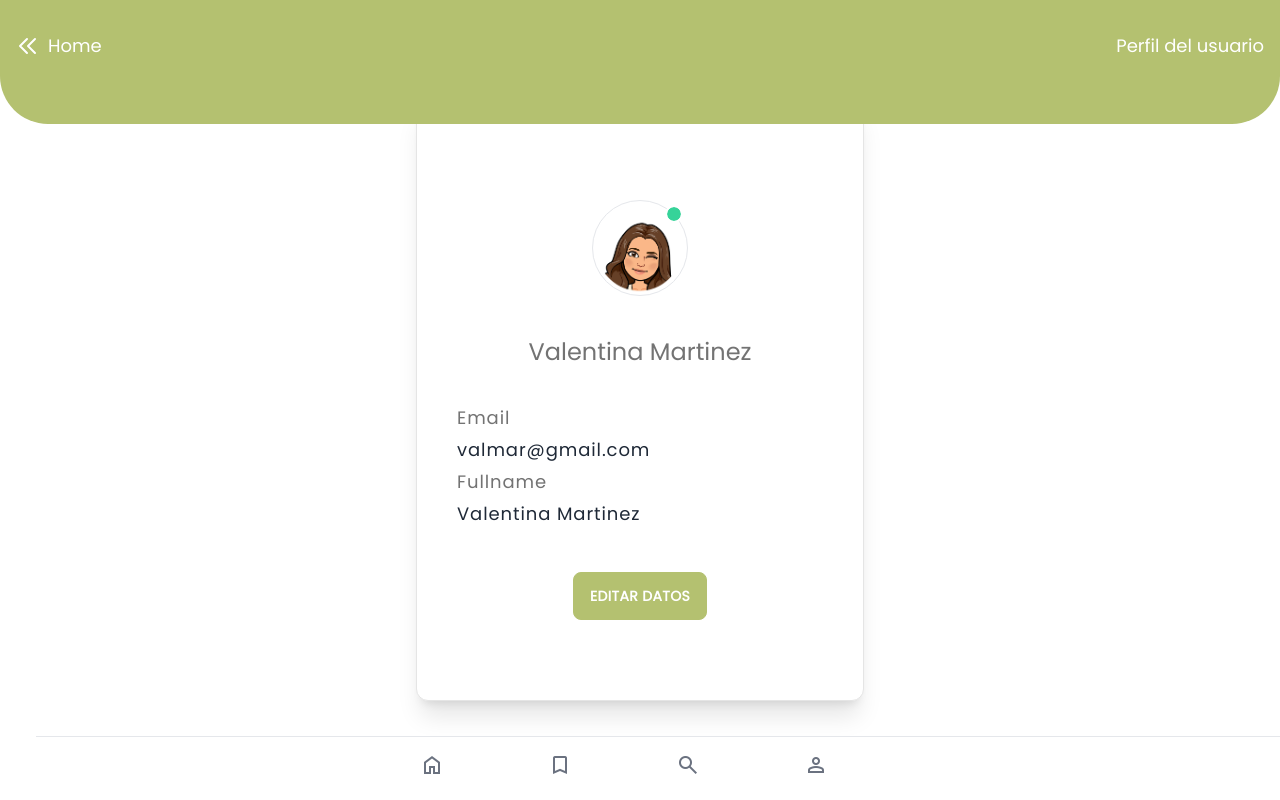
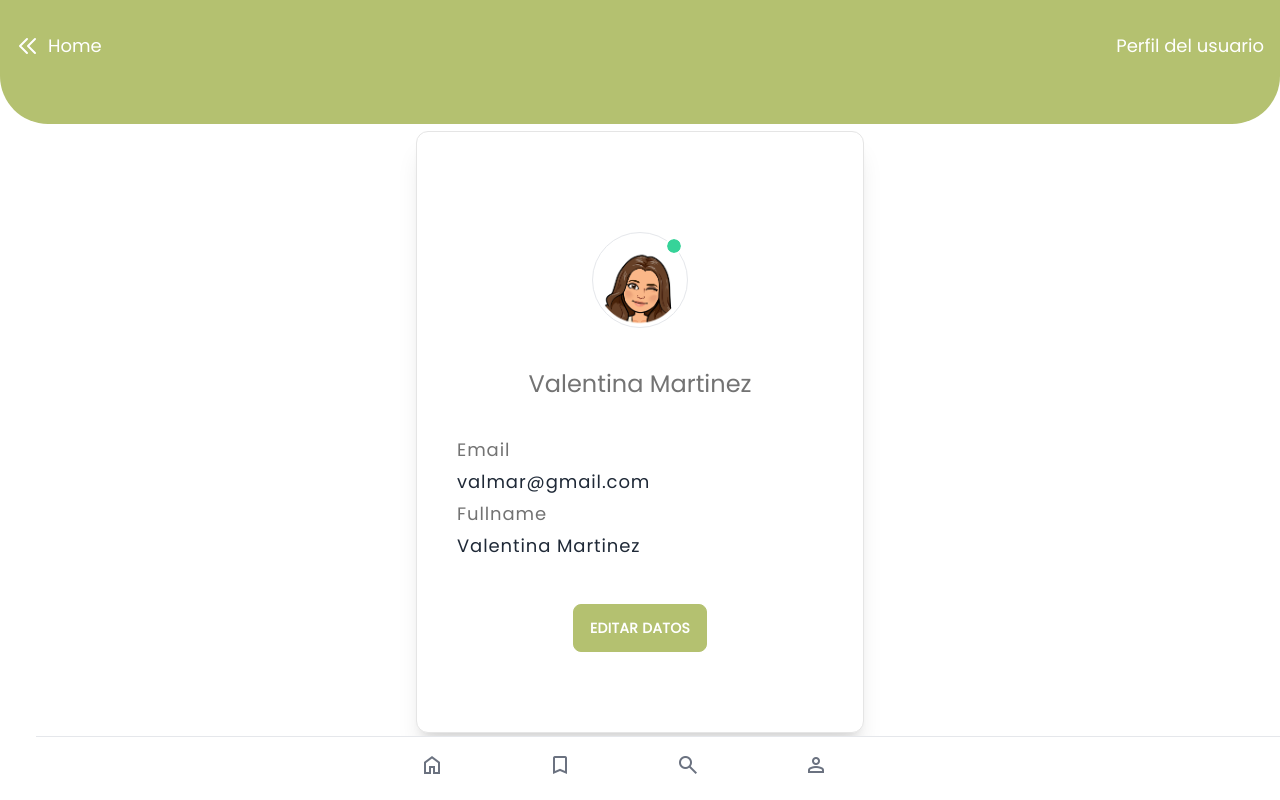
Before and after one commit to Cecimartinez/que-comemos, a React (Vite) app in the folder que-comemos-app/: page /user-profile in a window 1280 px wide. Built offline with nearby package versions, Linux system fonts and the light colour scheme.

Commit message:
UserProfileInfo component updated

```diff
--- a/que-comemos-app/src/pages/UserProfile/components/UserProfileInfo.jsx
+++ b/que-comemos-app/src/pages/UserProfile/components/UserProfileInfo.jsx
@@ -2,8 +2,8 @@ import { Modal } from "../../../components/ui/Modal";
 
 export const UserProfileInfo = () => {
   return (
-    <div className="px-10 py-20 flex justify-center items-center w-full">
-      <div className="w-full max-w-md border-neutral-200 border bg-white shadow-xl py-20 rounded-xl px-5">
+    <div className="px-10 pt-16  flex justify-center items-center w-full">
+      <div className="w-full max-w-md border-neutral-200 border bg-white shadow-xl  py-20 rounded-xl px-5">
         <div className="flex flex-col items-center">
           <div className="avatar online my-5 mx-3">
             <div className="w-24 h-24 rounded-full border">
```
